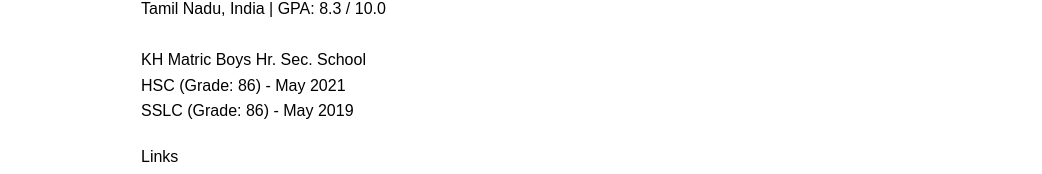
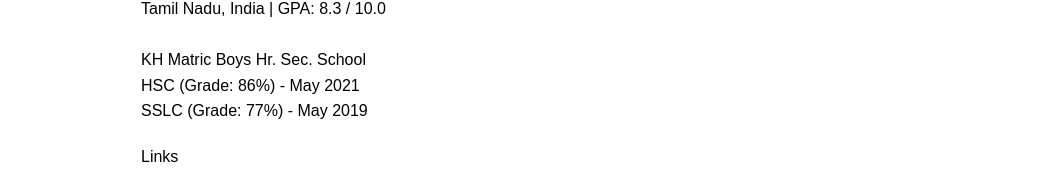
Before and after one commit to authenticaffan/My-Portfolio, a React (Vite) app: page /resume in a window 1280 px wide. Shown: the part 217-391 px from the top of the page, without its empty margins (119-1161 px from the left). Built offline with nearby package versions, Linux system fonts and the light colour scheme.

Commit message:
edited resume

```diff
--- a/src/Pages/Resume.jsx
+++ b/src/Pages/Resume.jsx
@@ -25,8 +25,8 @@ const Resume = () => {
         </div><br />
         <div>
           <h3>KH Matric Boys Hr. Sec. School</h3>
-          <p>HSC (Grade: 86) - May 2021</p>
-          <p>SSLC (Grade: 86) - May 2019</p>
+          <p>HSC (Grade: 86%) - May 2021</p>
+          <p>SSLC (Grade: 77%) - May 2019</p>
         </div>
       </section>
 
```
